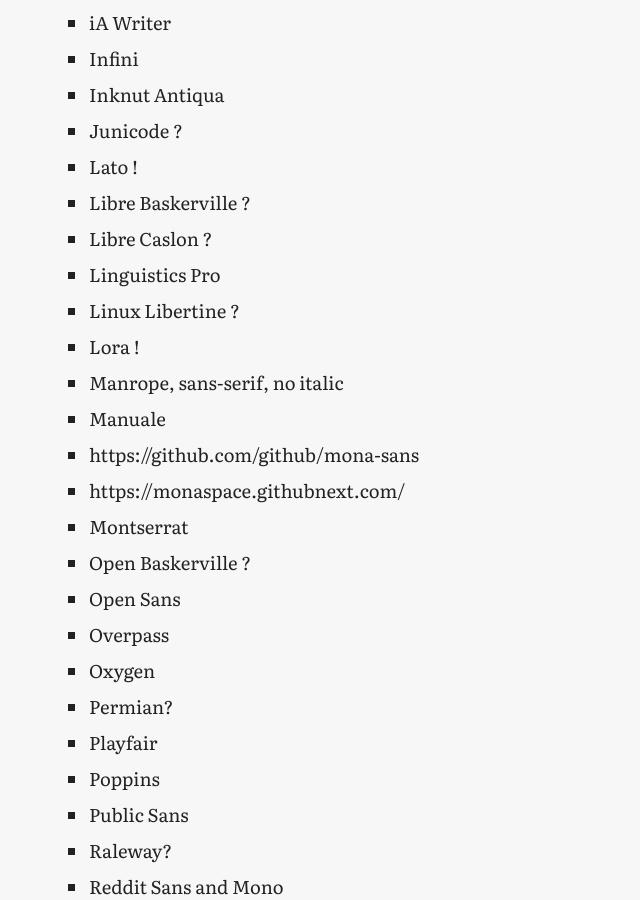
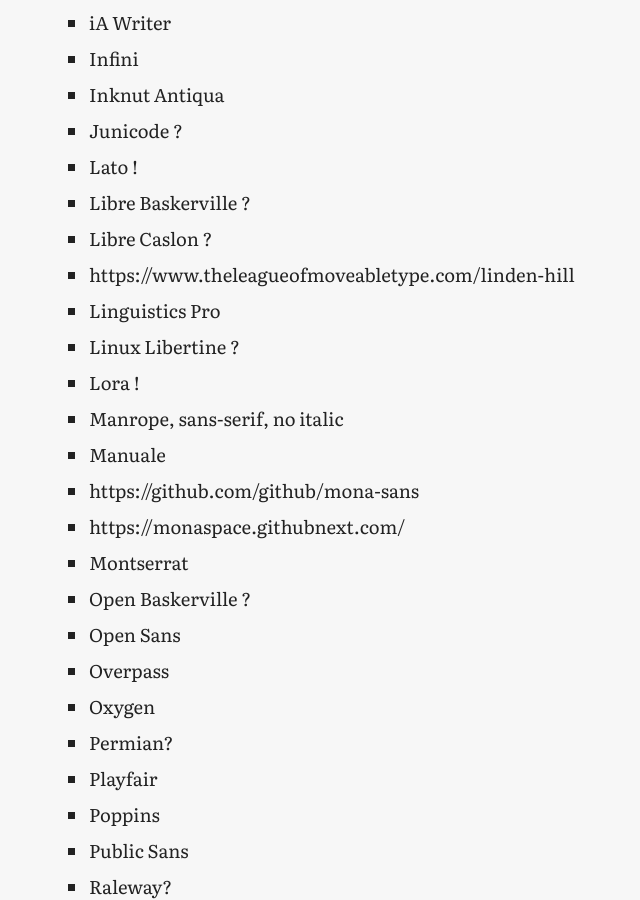
Before and after one commit to menozero/usable-fonts, a Jekyll site: the page built from OTHERS.md, in a window 1280 px wide and 900 px high, scrolled down 1620 px. Shown: the whole window, without its empty margins (7-647 px from the left). Built offline with Jekyll 4.4.1, drawn with Linux system fonts in a browser that asks for light colours; our own code applies the rules of GitHub Pages for plain Markdown files; part of the change alters nothing that is shown.

Commit message:
Update OTHERS.md

```diff
--- a/OTHERS.md
+++ b/OTHERS.md
@@ -70,6 +70,7 @@ Tahoma
 - Lato !
 - Libre Baskerville ?
 - Libre Caslon ?
+- https://www.theleagueofmoveabletype.com/linden-hill
 - Linguistics Pro
 - Linux Libertine ?
 - Lora !
```
